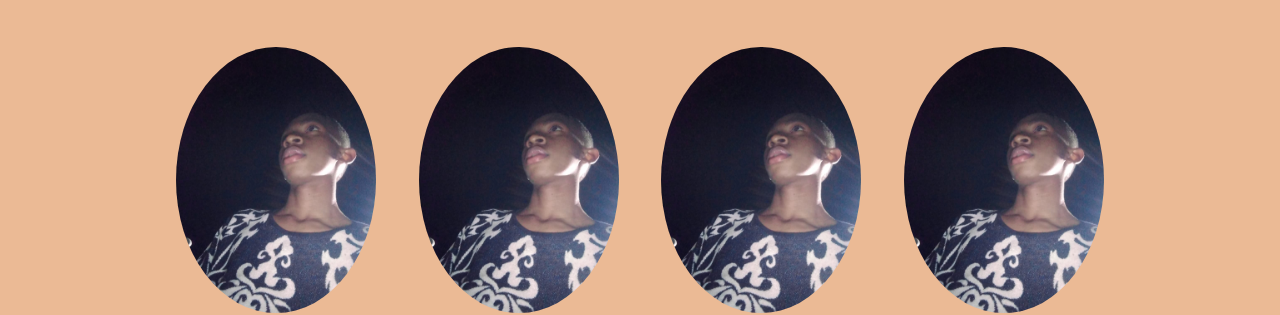
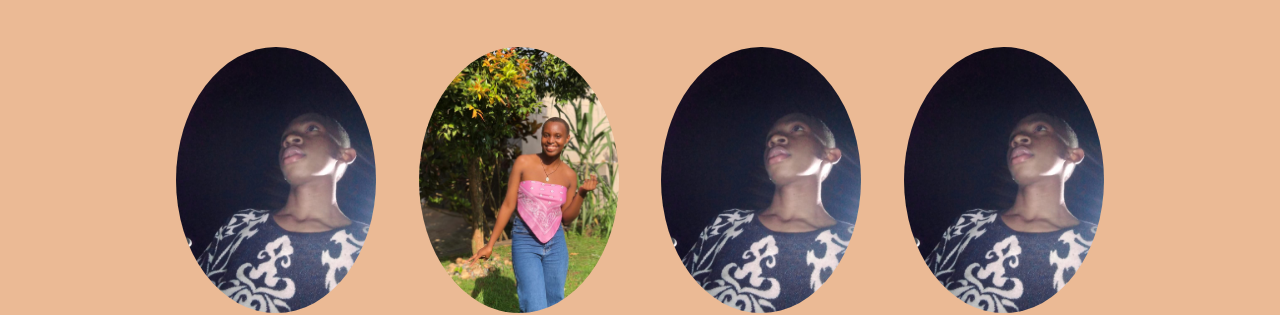
Before and after one commit to SoccerDevC/greenfuturehub, a plain HTML site: page about.html in a window 1280 px wide. Shown: the part 649-964 px from the top of the page. Drawn offline with nearby package versions, Linux system fonts and the light colour scheme; a script that the page names is missing.

Commit message:
Added an image

```diff
--- a/about.html
+++ b/about.html
@@ -51,7 +51,7 @@
             <p>Volunteer Coordinator</p>
         </div>
         <div class="team-member">
-            <img src="images/serumaga.jpeg" alt="Team Member 2">
+            <img src="images/kayla.jpeg" alt="Team Member 2">
             <h4>Jane Smith</h4>
             <p>Environmental Advocate</p>
         </div>
```
Also changed, not shown: images/kayla.jpeg (added).
